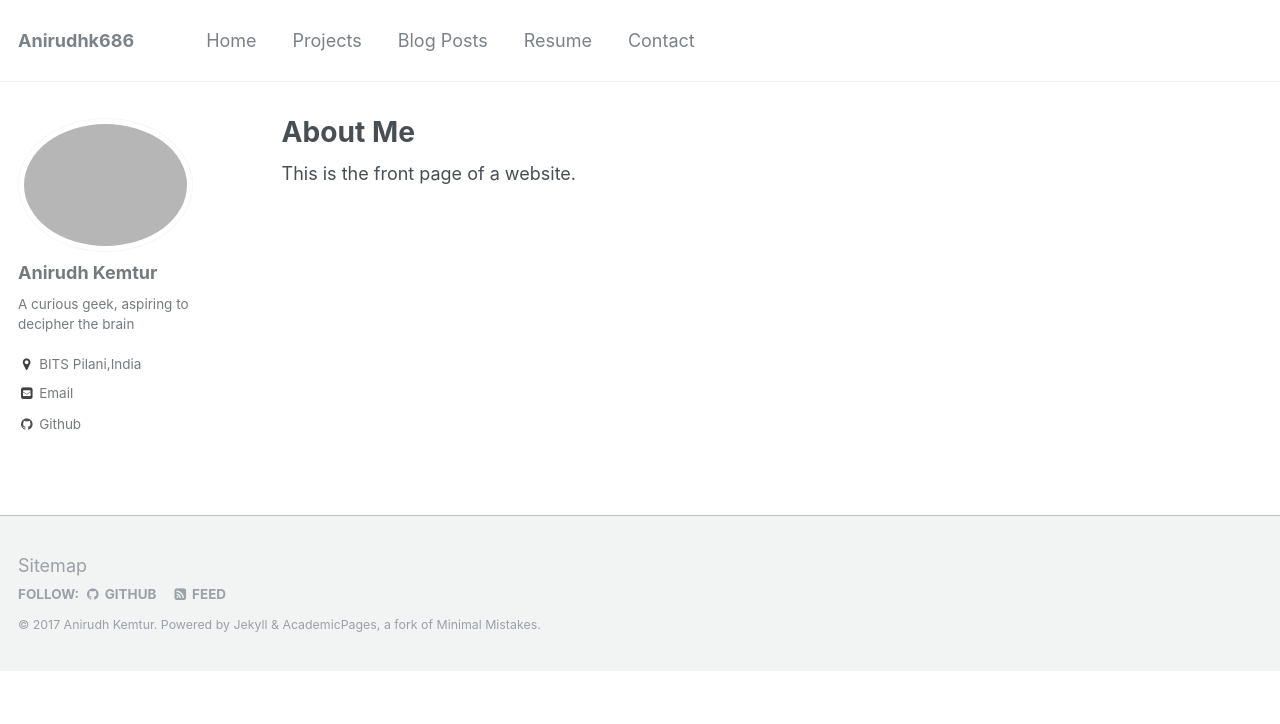
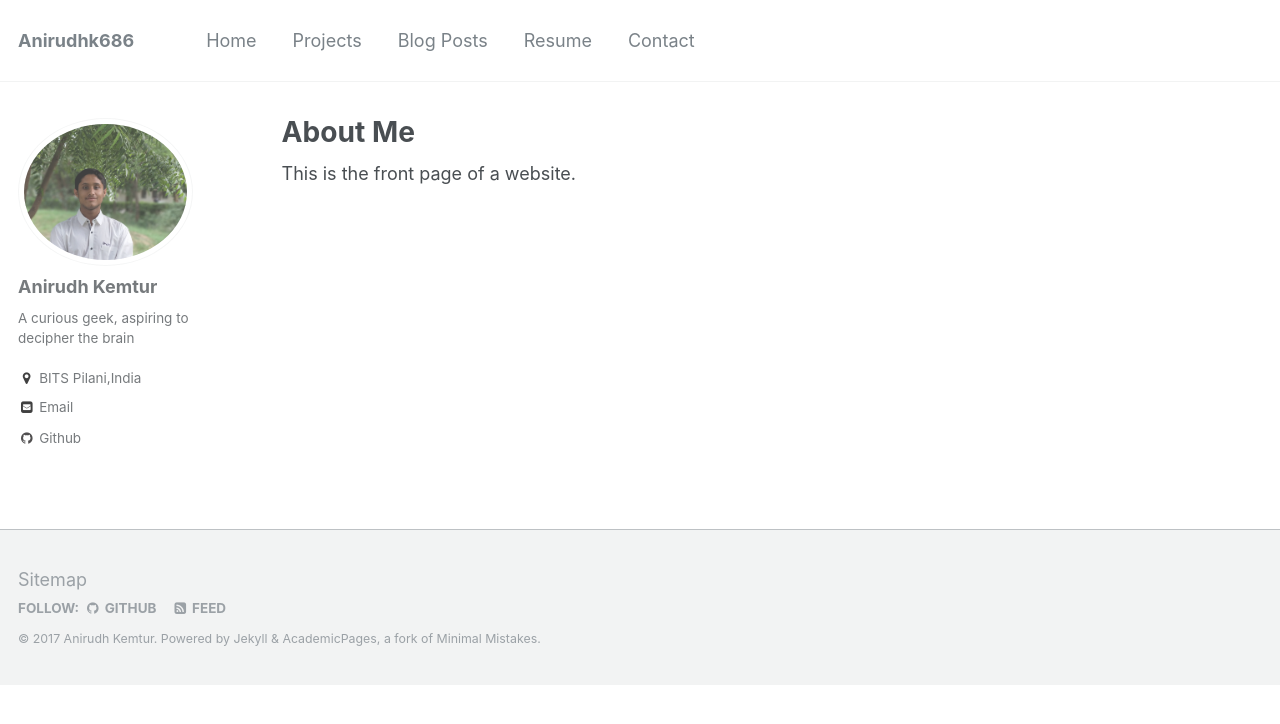
Before and after one commit to anirudhk686/anirudhk686.github.io, a Jekyll site: the page built from _pages/about.md, in a window 1280 px wide. Shown: the top 724 px of the page. Built offline with Jekyll 4.4.1, drawn with Linux system fonts in a browser that asks for light colours.

Commit message:
Update _config.yml

```diff
--- a/_config.yml
+++ b/_config.yml
@@ -79,7 +79,7 @@ analytics:
 # Site Author
 author:
   name             : "Anirudh Kemtur"
-  avatar           : "p1.jpg"
+  avatar           : "p2.jpg"
   bio              : "A curious geek, aspiring to decipher the brain"
   location         : "BITS Pilani,India"
   employer         :
```
